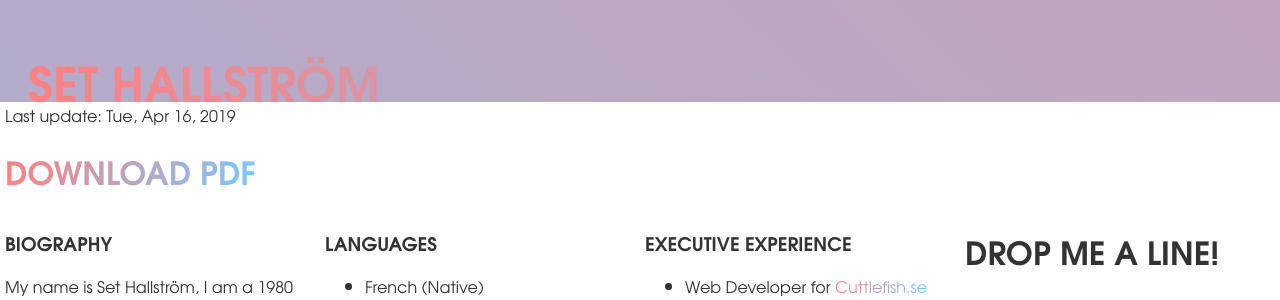
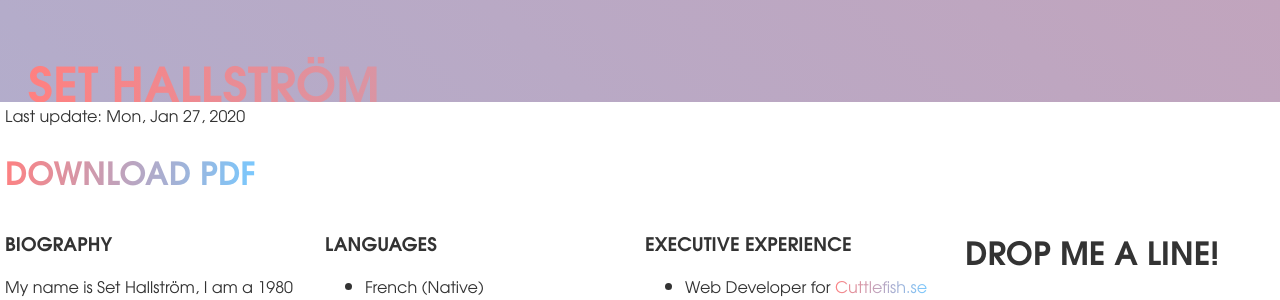
Before and after one commit to Sakrecoer/set.hallstrom, a Jekyll site: the page built from cv.html, in a window 1280 px wide. Shown: the part 168-468 px from the top of the page. Built offline with Jekyll 4.4.1, drawn with Linux system fonts in a browser that asks for light colours; comment, search, counter and statistics services are not loaded.

Commit message:
Updated 'cv.html' via CloudCannon

```diff
--- a/cv.html
+++ b/cv.html
@@ -3,7 +3,7 @@ title: CV
 description: >-
   My name is Set Hallström, I am a 1980 born half-Swiss, half-Swedish humanoïd.
   This is my CV.
-date: 2019-04-16 00:00:00 +0200
+date: 2020-01-27 14:23:00 +0100
 image: /images/siteicon.png
 layout: default
 sitemap: true
```
